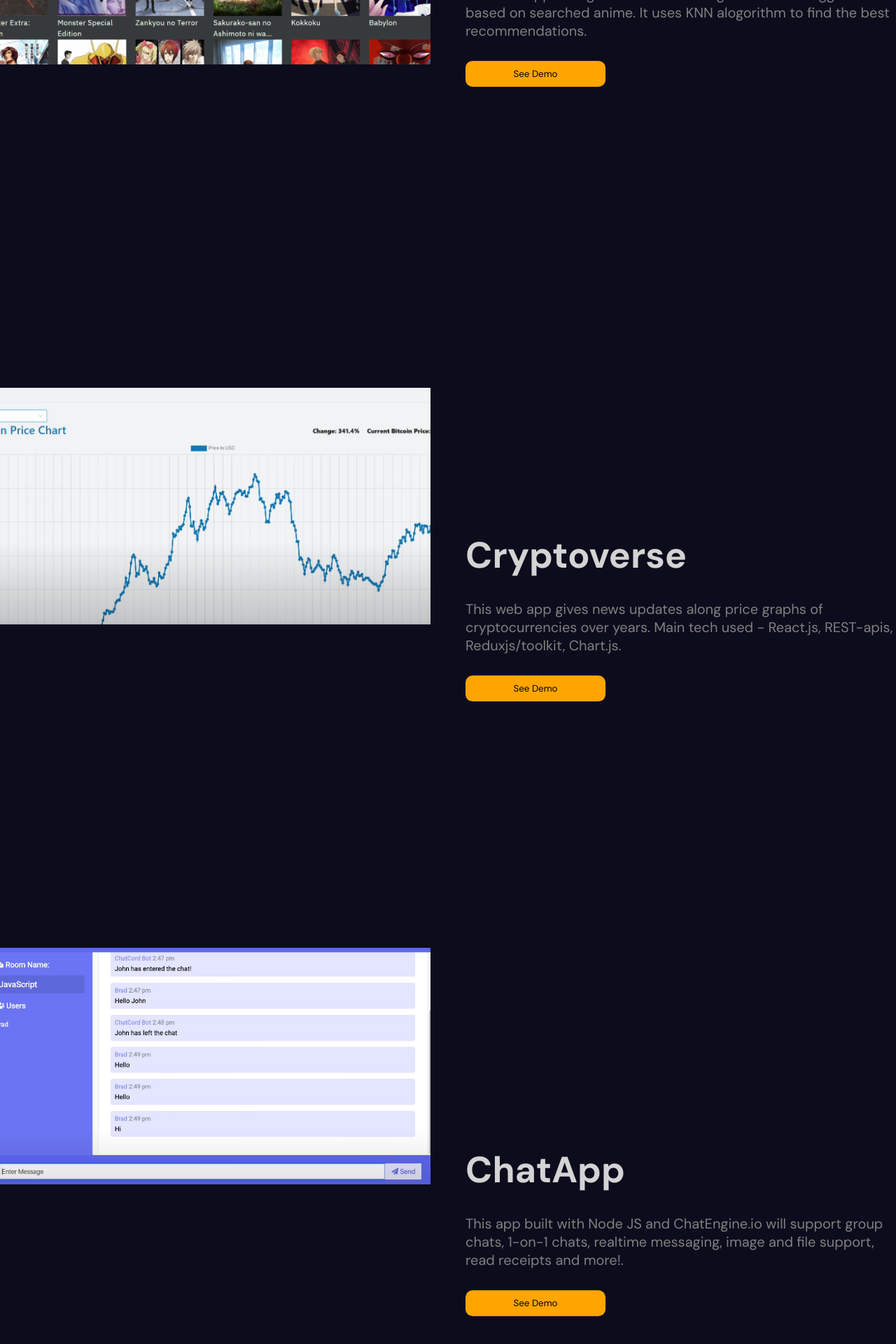
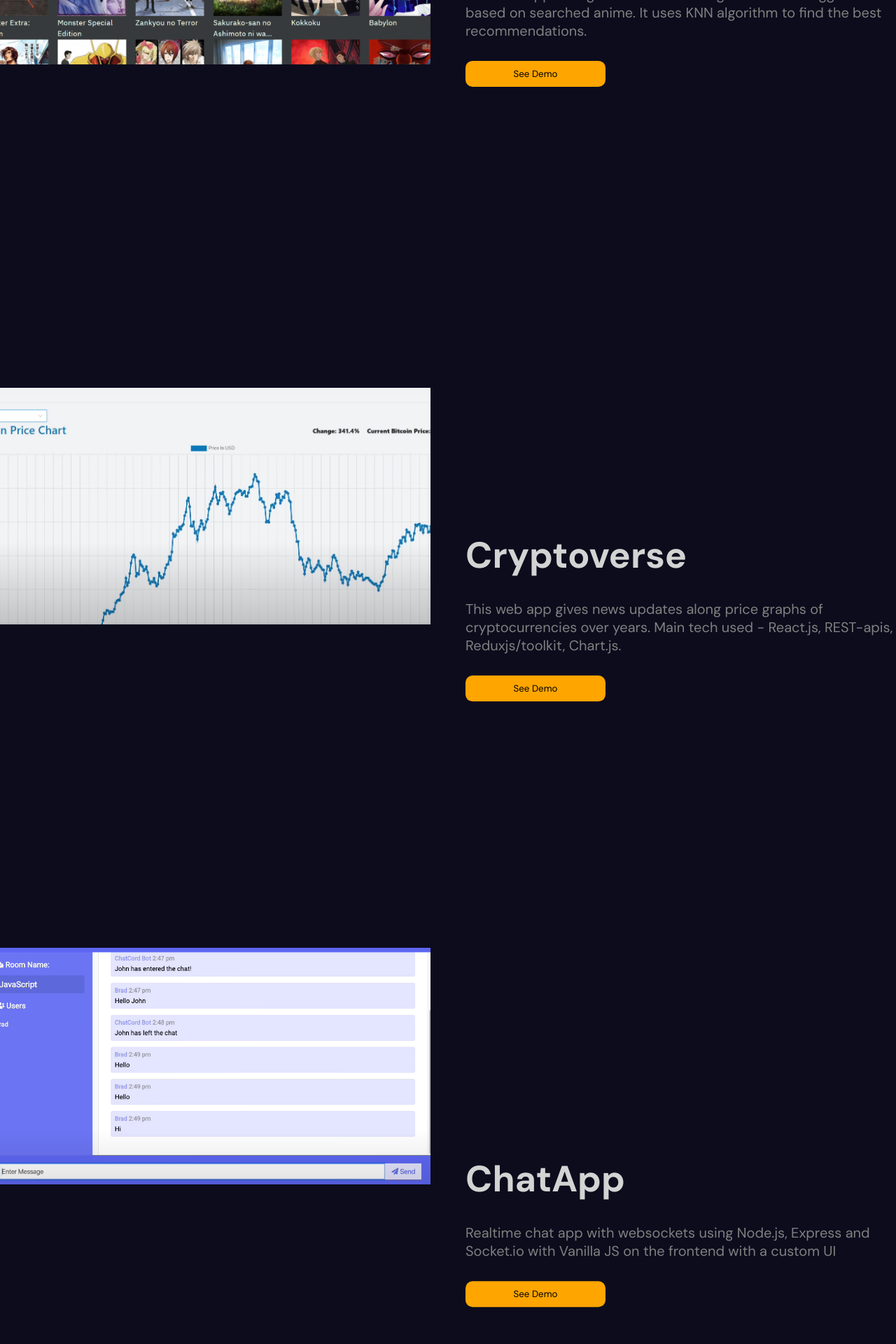
Before and after one commit to samhitaveluri/Portfolio, a React (Vite) app: page / in a window 1280 px wide. Shown: the part 3847-5767 px from the top of the page at 70% size. Built offline with nearby package versions, Linux system fonts and the light colour scheme.

Commit message:
Update Portfolio.jsx

```diff
--- a/src/components/portfolio/Portfolio.jsx
+++ b/src/components/portfolio/Portfolio.jsx
@@ -1,4 +1,4 @@
-import { useRef } from "react";
+ import { useRef } from "react";
 import "./portfolio.scss";
 import { motion, useScroll, useSpring, useTransform } from "framer-motion";
 
@@ -7,19 +7,22 @@ const items = [
     id: 1,
     title: "Animenz",
     img: "/animenz.png",
-    desc: "This web app with good user interface gives animes suggestions based on searched anime. It uses KNN alogorithm to find the best recommendations.",
+    desc: "This web app with good user interface gives animes suggestions based on searched anime. It uses KNN algorithm to find the best recommendations.",
+    link:"https://github.com/samhitaveluri/Animenz",
   },
   {
     id: 2,
     title: "Cryptoverse",
     img: "/crypto.png",
     desc: "This web app gives news updates along price graphs of cryptocurrencies over years. Main tech used - React.js, REST-apis, Reduxjs/toolkit, Chart.js.",
+    link:"https://github.com/samhitaveluri/Cryptoverse",
   },
   {
     id: 3,
     title: "ChatApp",
     img: "/chatapp.png",
-    desc: "This app built with Node JS and ChatEngine.io will support group chats, 1-on-1 chats, realtime messaging, image and file support, read receipts and more!.",
+    desc: "Realtime chat app with websockets using Node.js, Express and Socket.io with Vanilla JS on the frontend with a custom UI ",
+    link:"https://github.com/samhitaveluri/ChatApp",
   },
 
 ];
@@ -43,7 +46,7 @@ const Single = ({ item }) => {
           <motion.div className="textContainer" style={{y}}>
             <h2>{item.title}</h2>
             <p>{item.desc}</p>
-            <button>See Demo</button>
+            <button><a href={item.link}>See Demo</a></button>
           </motion.div>
         </div>
       </div>
```
